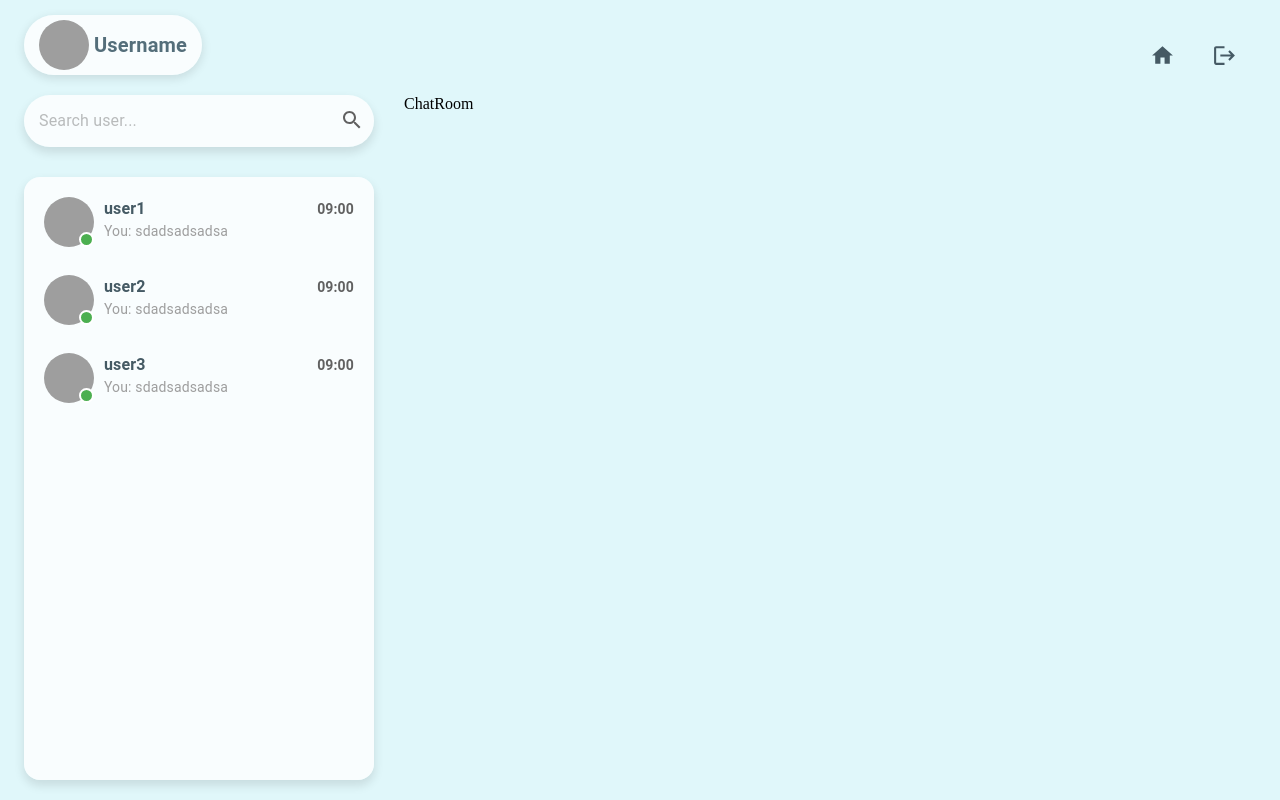
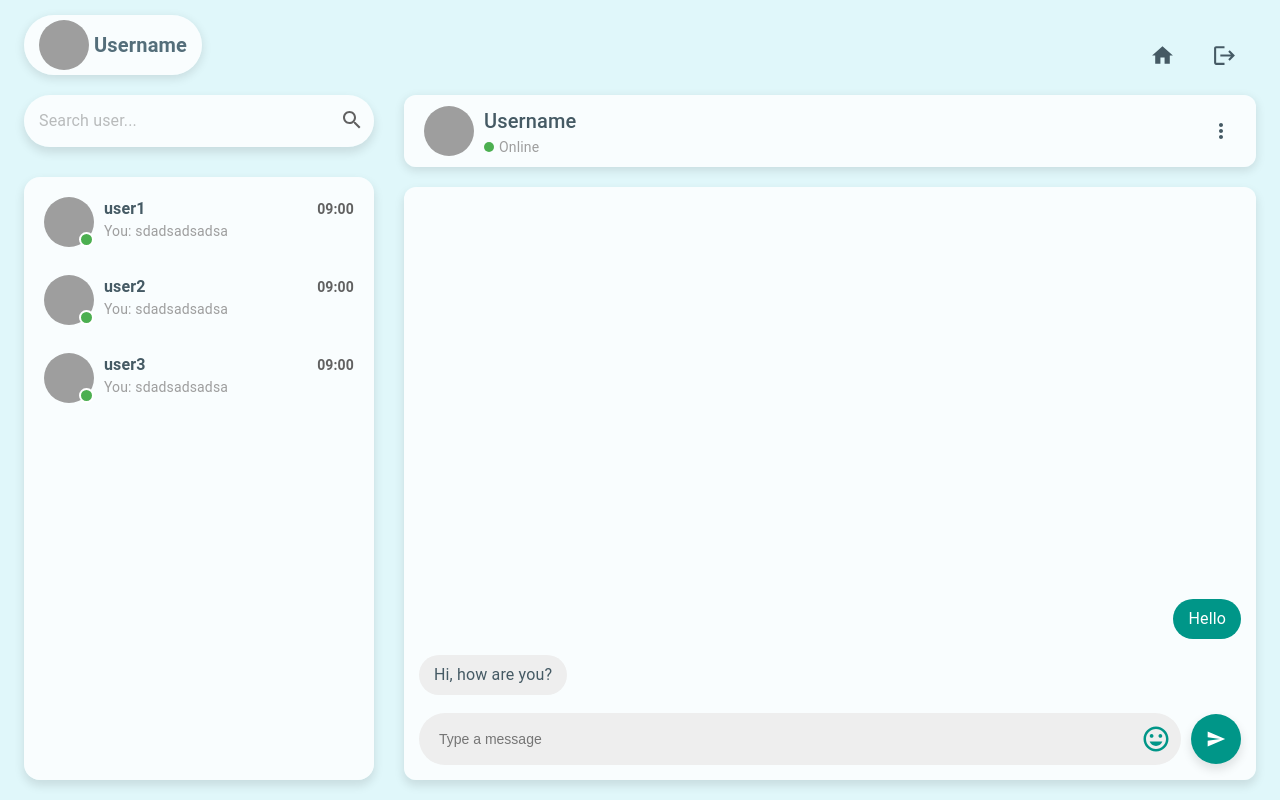
Before and after one commit to soncoiz02/chat-socket, a React (Create React App) app: page /chat/1 in a window 1280 px wide. Built offline with nearby package versions, Linux system fonts and the light colour scheme; grey boxes are pictures that could not be loaded.

Commit message:
feat: chat room demo

```diff
--- a/package.json
+++ b/package.json
@@ -15,10 +15,12 @@
     "@types/react": "^18.0.9",
     "@types/react-dom": "^18.0.4",
     "axios": "^0.27.2",
+    "emoji-picker-react": "^3.5.1",
     "node-sass": "^7.0.1",
     "query-string": "^7.1.1",
     "react": "^18.1.0",
     "react-dom": "^18.1.0",
+    "react-hook-form": "^7.31.1",
     "react-redux": "^8.0.1",
     "react-router-dom": "^6.3.0",
     "react-scripts": "5.0.1",
--- /dev/null
+++ b/src/mock/listMess.ts
@@ -0,0 +1,12 @@
+export const messages = [
+  {
+    id: 1,
+    sender: "soncoiz02",
+    content: "Hello",
+  },
+  {
+    id: 2,
+    sender: "soncoiz",
+    content: "Hi, how are you?",
+  },
+];
--- a/src/page/main/ChatRoom.tsx
+++ b/src/page/main/ChatRoom.tsx
@@ -1,7 +1,22 @@
+import { styled } from "@mui/material";
 import React from "react";
+import Header from "../../sections/chat/Header";
+import MessageArea from "../../sections/chat/MessageArea";
+
+const ChatRoomWrapper = styled("div")`
+  display: flex;
+  flex-direction: column;
+  gap: 20px 0;
+  width: 100%;
+`;
 
 const ChatRoom = () => {
-  return <div>ChatRoom</div>;
+  return (
+    <ChatRoomWrapper>
+      <Header />
+      <MessageArea />
+    </ChatRoomWrapper>
+  );
 };
 
 export default ChatRoom;
--- a/src/page/main/Home.tsx
+++ b/src/page/main/Home.tsx
@@ -10,7 +10,7 @@ const WrapHome = styled("div")`
   width: 100%;
   height: 100%;
   background-color: rgba(255, 255, 255, 0.8);
-  border-radius: 10px;
+  border-radius: 15px;
   box-shadow: 0 5px 10px 1px rgba(0, 0, 0, 0.1);
 `;
 
--- /dev/null
+++ b/src/sections/chat/Header.tsx
@@ -0,0 +1,95 @@
+import MoreVertIcon from "@mui/icons-material/MoreVert";
+import { Avatar, Box, Button, styled, Typography } from "@mui/material";
+import { blueGrey, green, grey } from "@mui/material/colors";
+import React from "react";
+
+const UserDetail = styled("div")`
+  display: flex;
+  flex-direction: column;
+`;
+
+const ButtonSetting = styled("button")`
+  display: flex;
+  align-items: center;
+  justify-content: center;
+  border-radius: 50%;
+  width: 30px;
+  height: 30px;
+  background: none;
+  border: none;
+  cursor: pointer;
+  &:hover {
+    background: ${grey[300]};
+  }
+`;
+
+const Header = () => {
+  return (
+    <Box
+      sx={{
+        display: "flex",
+        alignItems: "center",
+        justifyContent: "space-between",
+        width: "100%",
+        padding: "10px 20px",
+        backgroundColor: "rgba(255, 255, 255, 0.8)",
+        borderRadius: 3,
+        boxShadow: `0 3px 10px 1px rgba(0, 0, 0, 0.1)`,
+      }}
+    >
+      <Box
+        sx={{
+          display: "flex",
+          alignItems: "center",
+          gap: "0 10px",
+        }}
+      >
+        <Avatar
+          sx={{
+            width: 50,
+            height: 50,
+          }}
+          src="https://img.freepik.com/free-vector/cute-astronaut-catching-moon-cartoon-vector-icon-illustration_138676-3475.jpg?t=st=1652672879~exp=1652673479~hmac=ce996c81c20a4119d052d9705a897b6ec08e4ca10e068ab90c0aa0609ae559ca&w=740"
+        />
+        <UserDetail>
+          <Typography
+            variant="h6"
+            sx={{
+              color: blueGrey[700],
+            }}
+          >
+            Username
+          </Typography>
+          <Typography
+            sx={{
+              display: "flex",
+              alignItems: "center",
+              color: grey[500],
+              gap: "0 5px",
+            }}
+            variant="body2"
+          >
+            <Box
+              sx={{
+                width: 10,
+                height: 10,
+                borderRadius: "50%",
+                backgroundColor: green[500],
+              }}
+            ></Box>
+            Online
+          </Typography>
+        </UserDetail>
+      </Box>
+      <ButtonSetting>
+        <MoreVertIcon
+          sx={{
+            color: blueGrey[700],
+          }}
+        />
+      </ButtonSetting>
+    </Box>
+  );
+};
+
+export default Header;
--- /dev/null
+++ b/src/sections/chat/MessageArea.tsx
@@ -0,0 +1,177 @@
+import SendIcon from "@mui/icons-material/Send";
+import { Box, Button, Stack, styled, Typography } from "@mui/material";
+import { blueGrey, grey, teal } from "@mui/material/colors";
+import React, { useState } from "react";
+import { USER_TYPE } from "../../@types/user";
+import { messages } from "../../mock/listMess";
+import InsertEmoticonIcon from "@mui/icons-material/InsertEmoticon";
+import Picker from "emoji-picker-react";
+
+const FormWrapper = styled("form")`
+  display: flex;
+  align-items: center;
+  gap: 0 10px;
+`;
+
+const InputField = styled("input")`
+  width: 100%;
+  padding: 18px 20px;
+  border-radius: 50px;
+  background-color: ${grey[200]};
+  outline: none;
+  border: none;
+  font-size: 14px;
+  color: ${grey[700]};
+`;
+
+const SendButton = styled(Button)(({ theme }) => ({
+  display: "flex",
+  alignItems: "center",
+  justifyContent: "center",
+  minWidth: 50,
+  width: 50,
+  height: 50,
+  borderRadius: "50%",
+  backgroundColor: teal[500],
+  padding: 0,
+  boxShadow: `0 5px 10px 1px rgba(0, 0, 0, 0.1)`,
+  "&:hover": {
+    backgroundColor: teal[400],
+  },
+}));
+
+const MessItem = styled("div")`
+  display: flex;
+  align-items: center;
+  gap: 0 10px;
+  max-width: 100%;
+`;
+
+const InputWrapper = styled("div")`
+  position: relative;
+  display: flex;
+  align-items: center;
+  width: calc(100% - 60px);
+`;
+
+const IconPicker = styled("div")`
+  display: flex;
+  align-items: center;
+  justify-content: center;
+  cursor: pointer;
+  position: absolute;
+  right: 10px;
+`;
+
+const MessageArea = () => {
+  const [currentUser, setCurrentUser] = useState<USER_TYPE>({
+    id: "soncoiz02",
+    username: "Soncoiz",
+    avatar:
+      "https://img.freepik.com/free-vector/cute-elephant-sitting-waving-hand-cartoon-vector-icon-illustration_138676-2220.jpg?t=st=1652672879~exp=1652673479~hmac=28a2e6a7803d08964262c5c265834d0c70be4dad006f34241143cfdf8cc3c9f4&w=740",
+  });
+
+  const [openIconPicker, setOpenIconPicker] = useState(false);
+
+  const onEmojiClick = (event: any, emoji: any) => {
+    console.log(emoji.emoji);
+  };
+
+  return (
+    <Box
+      sx={{
+        display: "flex",
+        flexDirection: "column",
+        justifyContent: "space-between",
+        width: "100%",
+        height: "100%",
+        backgroundColor: "rgba(255,255,255,0.8)",
+        borderRadius: 3,
+        boxShadow: "0 5px 10px 1px rgba(0, 0, 0, 0.1)",
+        padding: "15px",
+      }}
+    >
+      <Stack
+        sx={{
+          display: "flex",
+          justifyContent: "flex-end",
+          width: "100%",
+          height: "calc(100% - 70px)",
+          overflowY: "auto",
+        }}
+        direction="column"
+        spacing={2}
+      >
+        {messages.reverse().map((message) => (
+          <>
+            {message.sender === currentUser.id ? (
+              <MessItem key={message.id}>
+                <Typography
+                  variant="body1"
+                  sx={{
+                    color: "white",
+                    padding: "8px 15px",
+                    borderRadius: 50,
+                    maxWidth: "80%",
+                    backgroundColor: teal[500],
+                    marginLeft: "auto",
+                  }}
+                >
+                  {message.content}
+                </Typography>
+              </MessItem>
+            ) : (
+              <MessItem key={message.id}>
+                <Typography
+                  variant="body1"
+                  sx={{
+                    color: blueGrey[700],
+                    padding: "8px 15px",
+                    borderRadius: 50,
+                    maxWidth: "80%",
+                    backgroundColor: grey[200],
+                  }}
+                >
+                  {message.content}
+                </Typography>
+              </MessItem>
+            )}
+          </>
+        ))}
+      </Stack>
+      <FormWrapper>
+        <InputWrapper>
+          <InputField placeholder="Type a message" />
+          <IconPicker onClick={() => setOpenIconPicker(!openIconPicker)}>
+            <InsertEmoticonIcon
+              sx={{
+                color: teal[500],
+                fontSize: 30,
+              }}
+            />
+          </IconPicker>
+        </InputWrapper>
+        {openIconPicker && (
+          <Picker
+            onEmojiClick={onEmojiClick}
+            pickerStyle={{
+              position: "absolute",
+              bottom: "80px",
+              right: "100px",
+            }}
+          />
+        )}
+        <SendButton type="submit">
+          <SendIcon
+            sx={{
+              color: "white",
+              fontSize: 20,
+            }}
+          />
+        </SendButton>
+      </FormWrapper>
+    </Box>
+  );
+};
+
+export default MessageArea;
```
Also changed, not shown: 1 other file (tests, documents, lock files or other folders).
